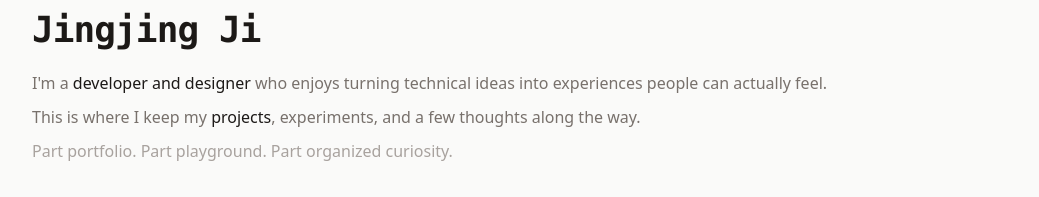
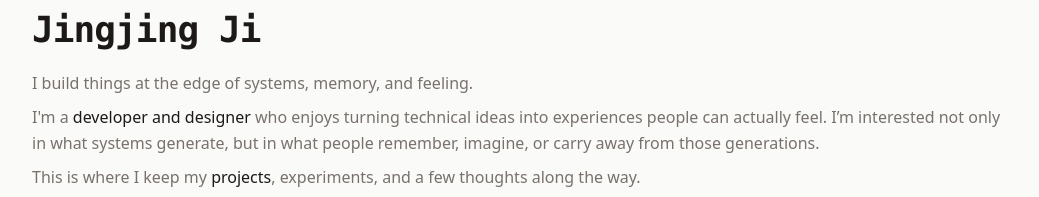
Before and after one commit to April1029/jingjingji.me, a Next.js app: page / in a window 1280 px wide. Shown: the part 147-344 px from the top of the page, without its empty margins (120-1159 px from the left). Built offline with nearby package versions, Linux system fonts and the light colour scheme; no server answers.

Commit message:
revised bio

```diff
--- a/src/app/page.tsx
+++ b/src/app/page.tsx
@@ -58,12 +58,17 @@ export default function Home() {
           Jingjing Ji
         </h1>
         <p className="text-base text-stone-500 dark:text-stone-400 leading-relaxed font-sans mb-2">
+          I build things at the edge of systems, memory, and feeling.
+        </p>
+        <p className="text-base text-stone-500 dark:text-stone-400 leading-relaxed font-sans mb-2">
           I'm a{" "}
           <span className="text-stone-900 dark:text-stone-100">
             developer and designer
           </span>{" "}
           who enjoys turning technical ideas into experiences people can
-          actually feel.
+          actually feel. I’m interested not only in what systems generate, but
+          in what people remember, imagine, or carry away from those
+          generations.
         </p>
         <p className="text-base text-stone-500 dark:text-stone-400 leading-relaxed font-sans mb-2">
           This is where I keep my{" "}
```
